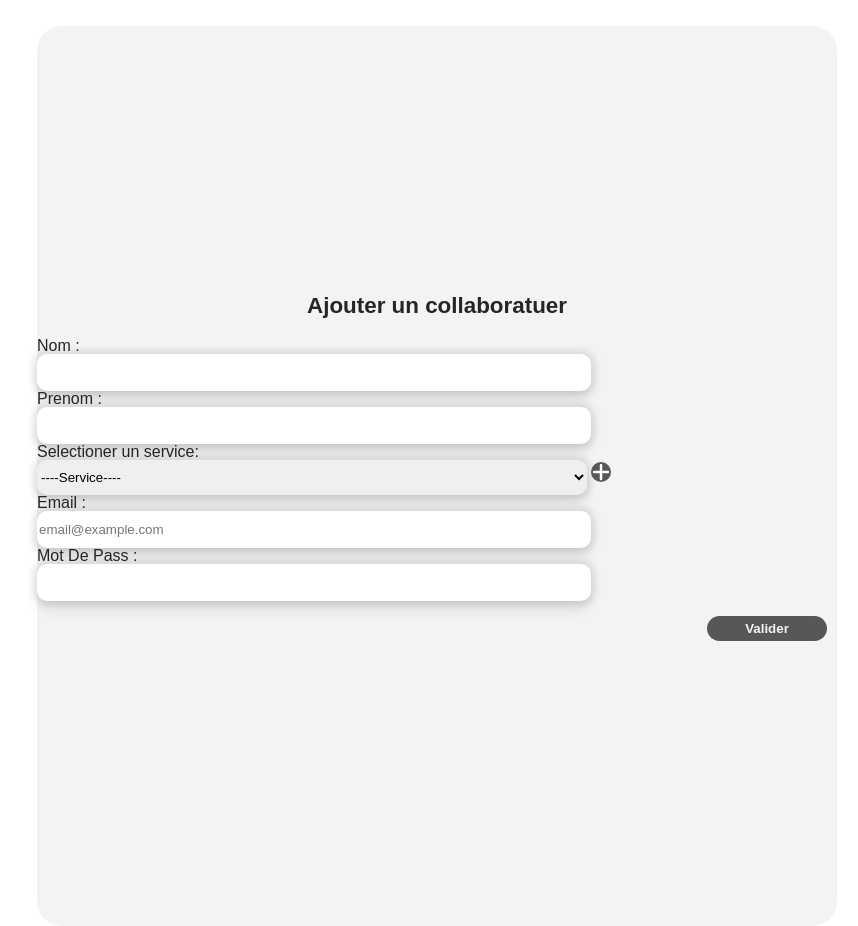
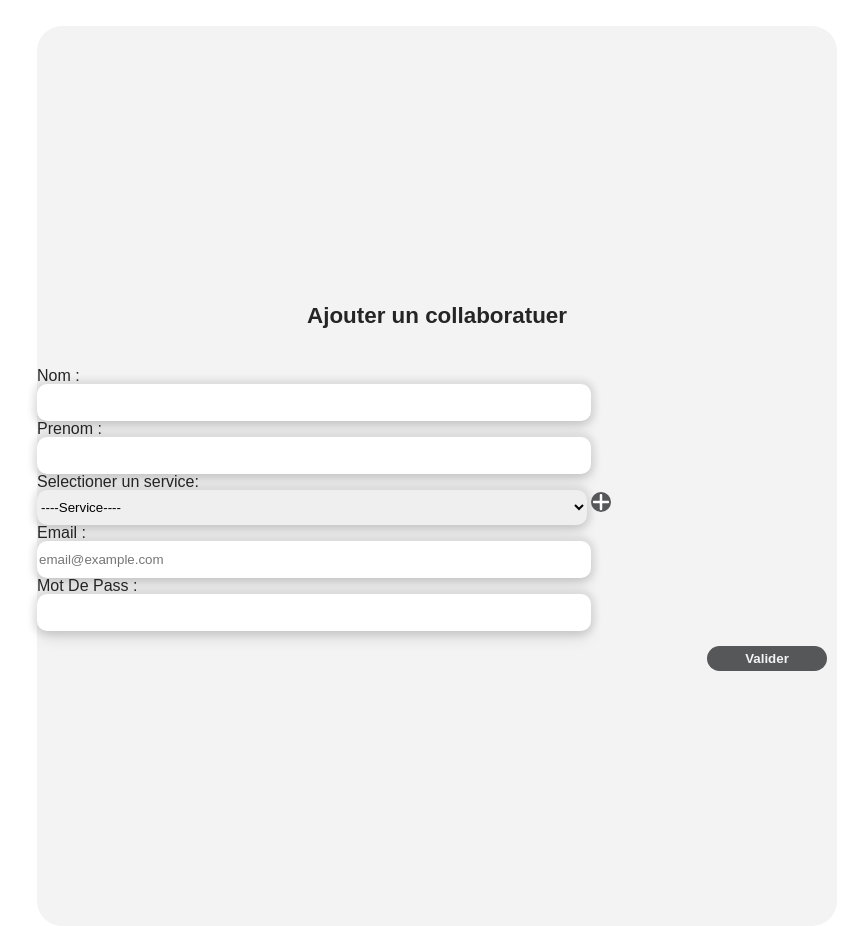
Before and after one commit to alt-ju/GRAND-ANGLE, a PHP site: page /add_collab.html in a window 1280 px wide. Shown: the whole page, without its empty margins (203-1061 px from the left). Run offline with PHP 8.4, Linux system fonts and the light colour scheme.

Commit message:
KEEP CSS

```diff
--- a/add_collab.html
+++ b/add_collab.html
@@ -10,7 +10,7 @@
 <body>
 
   <form action="" method="POST" class="add-collab">
-     <h2 class="title-form">Ajouter un collaboratuer</h2>
+     <h2 class="title-page-artist">Ajouter un collaboratuer</h2>
     <div class="form-divs">
       <label for="nom" >Nom :</label>
     </div>
--- a/assets/css/style.css
+++ b/assets/css/style.css
@@ -745,12 +745,10 @@ margin-right: 10PX;
   width: 100%;
   display:flex;
   flex-wrap: nowrap;
- /*  grid-template-columns: auto auto auto auto auto auto; */
-/*  grid-template-rows: 1fr;
- grid-auto-rows: 1fr; */
+
   padding: 5px 0;
   gap: 10px;
- /*  flex:none;  */
+
 }
 .card{
   width:200px;
```
